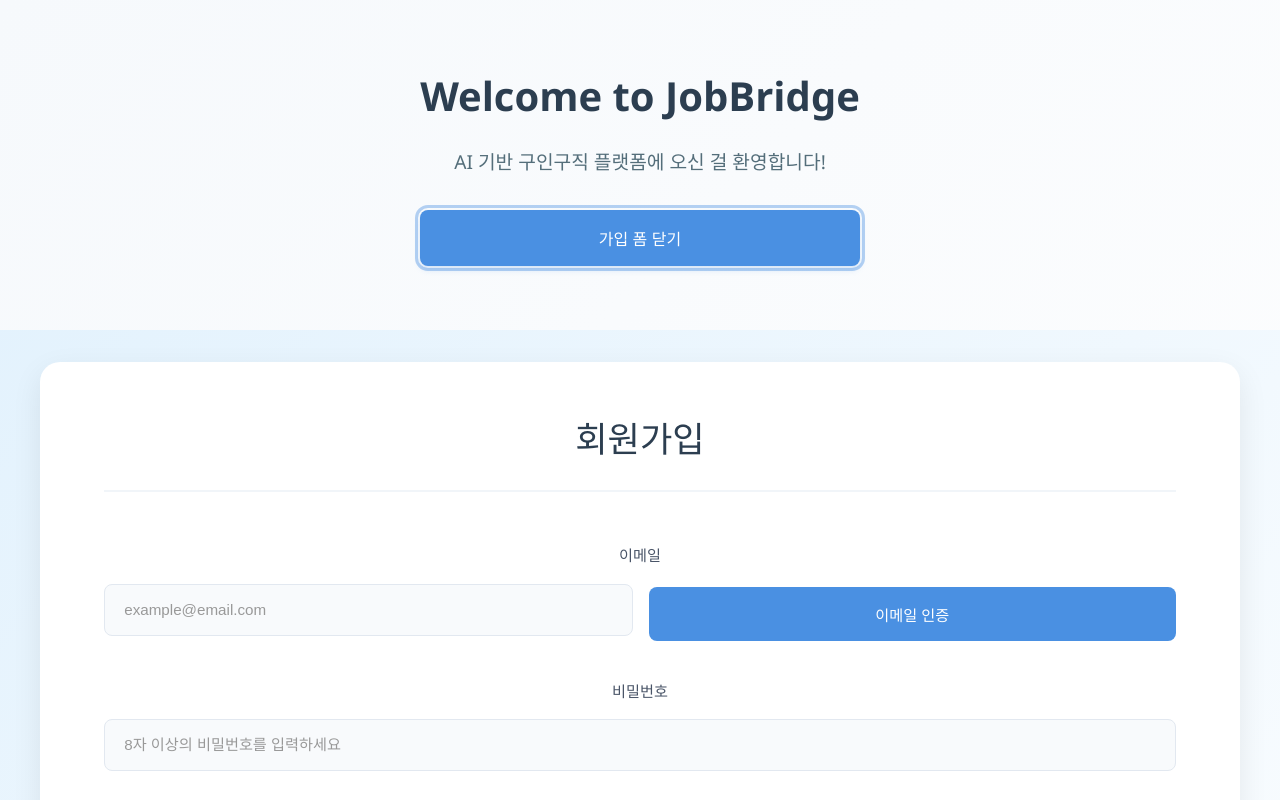
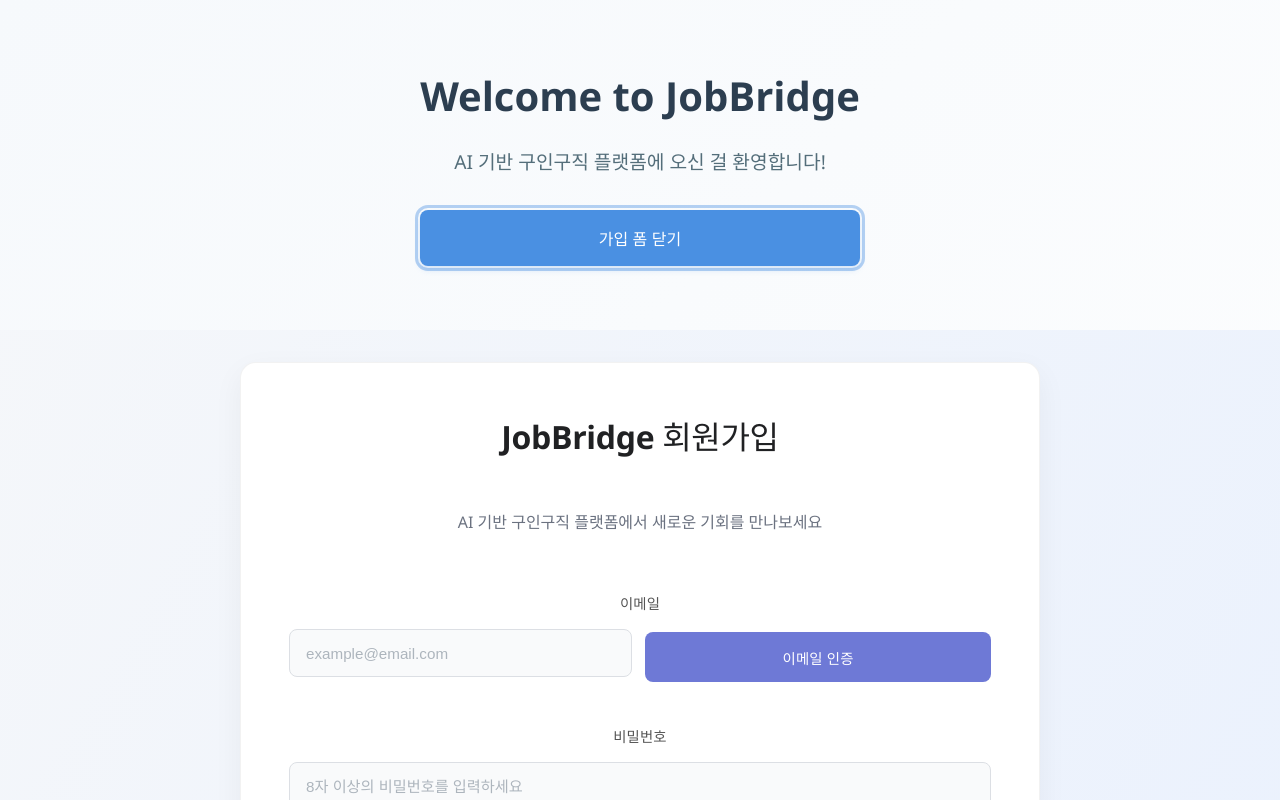
Before and after one commit to SooinDev/jobbridge-frontend, a React (Vite) app: page / in a window 1280 px wide. Both pictures are taken after a click on the button "회원가입". Shown: the top 800 px of the page. Built offline with nearby package versions, Linux system fonts and the light colour scheme.

Commit message:
edit: signuppage

```diff
--- a/src/components/SignupForm.css
+++ b/src/components/SignupForm.css
@@ -4,7 +4,7 @@
     justify-content: center;
     align-items: center;
     min-height: 100vh;
-    background: linear-gradient(135deg, #e3f2fd, #ffffff);
+    background: linear-gradient(120deg, #f5f7fa 0%, #e8f0fe 100%);
     padding: 2rem;
     width: 100%;
 }
@@ -12,28 +12,36 @@
 /* 폼 스타일 */
 .signup-form {
     background-color: #ffffff;
-    padding: 3rem 4rem;
-    border-radius: 20px;
-    box-shadow: 0 10px 30px rgba(0, 0, 0, 0.08);
+    padding: 3rem;
+    border-radius: 16px;
+    box-shadow: 0 10px 30px rgba(0, 0, 0, 0.05);
     width: 100%;
     display: flex;
     flex-direction: column;
-    gap: 1.2rem;
+    gap: 1.5rem;
     box-sizing: border-box;
-    transition: transform 0.2s ease;
-    max-width: 1200px;
+    transition: all 0.3s ease;
+    max-width: 800px;
     margin: 0 auto;
+    border: 1px solid rgba(0, 0, 0, 0.05);
 }
 
 /* 제목 */
 .signup-title {
     text-align: center;
-    font-size: 2.2rem;
-    font-weight: 700;
-    color: #2c3e50;
+    font-size: 2rem;
+    font-weight: 600;
+    color: #202123;
+    margin-bottom: 0.5rem;
+    letter-spacing: -0.01em;
+}
+
+.signup-subtitle {
+    text-align: center;
+    font-size: 1rem;
+    color: #6b7280;
     margin-bottom: 2rem;
-    border-bottom: 2px solid #f1f5f9;
-    padding-bottom: 1.5rem;
+    font-weight: 400;
 }
 
 /* 폼 그룹 - 레이블과 입력 필드를 그룹화 */
@@ -41,92 +49,120 @@
     display: flex;
     flex-direction: column;
     margin-bottom: 0.5rem;
+    position: relative;
 }
 
 .form-group label {
-    font-size: 0.95rem;
+    font-size: 0.9rem;
     font-weight: 500;
-    color: #4a5568;
-    margin-bottom: 0.5rem;
+    color: #555;
+    margin-bottom: 0.4rem;
+    letter-spacing: 0.01em;
 }
 
 /* 인풋 컨테이너 - 특히 이메일 인증 버튼을 위함 */
 .input-container {
     display: flex;
-    gap: 1rem;
+    gap: 0.8rem;
     align-items: center;
     width: 100%;
 }
 
 /* 기본 인풋 스타일 */
 .signup-form input {
-    padding: 1rem 1.2rem;
+    padding: 0.9rem 1rem;
     border-radius: 8px;
-    border: 1px solid #e2e8f0;
-    font-size: 1rem;
-    background-color: #f8fafc;
+    border: 1px solid #dcdfe4;
+    font-size: 0.95rem;
+    background-color: #f9fafb;
     transition: all 0.2s ease;
     box-sizing: border-box;
     width: 100%;
+    color: #333;
 }
 
 .signup-form input:focus {
-    border-color: #4a90e2;
+    border-color: #6e79d6;
     background-color: #fff;
-    box-shadow: 0 0 0 3px rgba(74, 144, 226, 0.15);
+    box-shadow: 0 0 0 3px rgba(110, 121, 214, 0.15);
     outline: none;
+}
+
+.signup-form input::placeholder {
+    color: #adb5bd;
+}
+
+/* 비밀번호 불일치 에러 스타일 */
+.input-error {
+    border-color: #e11d48 !important;
+    background-color: #fff5f7 !important;
+}
+
+.error-message {
+    color: #e11d48;
+    font-size: 0.8rem;
+    margin-top: 0.25rem;
+    font-weight: 500;
 }
 
 /* 이메일 인증 버튼 */
 .verify-button {
-    padding: 1rem 1.2rem;
-    background: #4a90e2;
+    padding: 0.9rem 1.2rem;
+    background: #6e79d6;
     color: #fff;
     border: none;
     border-radius: 8px;
-    font-size: 0.95rem;
-    font-weight: 600;
+    font-size: 0.9rem;
+    font-weight: 500;
     cursor: pointer;
-    transition: all 0.3s ease;
+    transition: all 0.2s ease;
     white-space: nowrap;
     min-width: 120px;
+    letter-spacing: 0.01em;
 }
 
 .verify-button:hover {
-    background: #3b78c2;
+    background: #5a66c9;
+    transform: translateY(-1px);
+}
+
+.verify-button:disabled {
+    background: #a3b1ff;
+    cursor: not-allowed;
 }
 
 /* 제출 버튼 스타일 */
 .submit-button {
-    padding: 1.2rem;
-    background: #4a90e2;
+    padding: 1rem;
+    background: #6e79d6;
     color: #fff;
     border: none;
-    border-radius: 10px;
-    font-size: 1.1rem;
-    font-weight: 600;
+    border-radius: 8px;
+    font-size: 1rem;
+    font-weight: 500;
     cursor: pointer;
-    transition: all 0.3s ease;
-    margin-top: 1rem;
+    transition: all 0.2s ease;
+    margin-top: 0.5rem;
+    letter-spacing: 0.01em;
 }
 
 .submit-button:hover {
-    background: #3b78c2;
-    transform: translateY(-2px);
+    background: #5a66c9;
+    transform: translateY(-1px);
 }
 
 .submit-button:focus {
-    outline: 3px solid rgba(74, 144, 226, 0.4);
+    outline: 3px solid rgba(110, 121, 214, 0.3);
 }
 
 /* 기업/개인 선택 영역 */
 .user-type-container {
     display: flex;
-    gap: 2.5rem;
-    margin: 1.5rem 0;
+    gap: 2rem;
+    margin: 1rem 0;
     padding: 1rem 0;
-    border-top: 1px solid #f1f5f9;
-    border-bottom: 1px solid #f1f5f9;
+    border-top: 1px solid #f0f0f0;
+    border-bottom: 1px solid #f0f0f0;
 }
 
 .user-type-option {
@@ -138,20 +174,35 @@
 .user-type-option input[type="radio"] {
     margin-right: 0.5rem;
     width: auto;
-    transform: scale(1.2);
+    cursor: pointer;
 }
 
 .user-type-option label {
-    font-size: 1rem;
-    color: #2c3e50;
+    font-size: 0.95rem;
+    color: #333;
     font-weight: 500;
     cursor: pointer;
+}
+
+/* 기업 정보 추가 필드 영역 */
+.company-fields {
+    background-color: #f8fafc;
+    padding: 1.5rem;
+    border-radius: 12px;
+    border: 1px solid #e7ebf0;
+    margin-top: 0.5rem;
+    animation: fadeIn 0.3s ease;
+}
+
+@keyframes fadeIn {
+    from { opacity: 0; transform: translateY(-5px); }
+    to { opacity: 1; transform: translateY(0); }
 }
 
 /* 2열 레이아웃 */
 .form-row {
     display: flex;
-    gap: 1.5rem;
+    gap: 1.2rem;
     width: 100%;
 }
 
@@ -186,7 +237,7 @@
     }
 
     .signup-title {
-        font-size: 1.8rem;
-        margin-bottom: 1.5rem;
+        font-size: 1.6rem;
+        margin-bottom: 1.2rem;
     }
 }
--- a/src/components/SignupForm.jsx
+++ b/src/components/SignupForm.jsx
@@ -1,20 +1,29 @@
 import React, { useState } from 'react';
 import axios from 'axios';
 import './SignupForm.css';
+// FontAwesome 아이콘 사용 (실제 사용 시 설치 필요: npm install @fortawesome/react-fontawesome @fortawesome/free-solid-svg-icons)
+// import { FontAwesomeIcon } from '@fortawesome/react-fontawesome';
+// import { faUser, faBuilding, faEnvelope, faLock, faPhone, faMapMarkerAlt, faIdCard, faBriefcase, faCalendarAlt } from '@fortawesome/free-solid-svg-icons';
 
 const SignupForm = () => {
     const [form, setForm] = useState({
         email: '',
         pw: '',
+        pwConfirm: '', // 비밀번호 확인 필드 추가
         name: '',
         address: '',
         age: '',
         phonenumber: '',
-        userType: 'individual'
+        userType: 'individual',
+        // 기업 관련 추가 필드
+        companyName: '',
+        businessNumber: '',
+        industry: ''
     });
 
     const [emailVerified, setEmailVerified] = useState(false);
     const [verifying, setVerifying] = useState(false);
+    const [passwordMatch, setPasswordMatch] = useState(true); // 비밀번호 일치 여부 상태
 
     const handleChange = (e) => {
         const { name, value } = e.target;
@@ -23,6 +32,15 @@
         // 이메일이 변경되면 인증 상태 초기화
         if (name === 'email') {
             setEmailVerified(false);
+        }
+
+        // 비밀번호 확인 필드 체크
+        if (name === 'pw' || name === 'pwConfirm') {
+            if (name === 'pw') {
+                setPasswordMatch(value === form.pwConfirm || form.pwConfirm === '');
+            } else {
+                setPasswordMatch(value === form.pw);
+            }
         }
     };
 
@@ -34,18 +52,38 @@
             return;
         }
 
+        if (!passwordMatch) {
+            alert('비밀번호가 일치하지 않습니다.');
+            return;
+        }
+
+        // 기업 선택 시 필수 필드 검증
+        if (form.userType === 'company') {
+            if (!form.companyName || !form.businessNumber) {
+                alert('회사명과 사업자 번호는 필수 입력사항입니다.');
+                return;
+            }
+        }
+
+        // 전송 데이터에서 pwConfirm 제외
+        const { pwConfirm: _, ...submitData } = form;
+
         try {
-            await axios.post('http://localhost:8080/api/user/signup', form);
+            await axios.post('http://localhost:8080/api/user/signup', submitData);
             alert('회원가입 성공!');
             // 폼 초기화
             setForm({
                 email: '',
                 pw: '',
+                pwConfirm: '',
                 name: '',
                 address: '',
                 age: '',
                 phonenumber: '',
-                userType: 'individual'
+                userType: 'individual',
+                companyName: '',
+                businessNumber: '',
+                industry: ''
             });
             setEmailVerified(false);
         } catch (err) {
@@ -90,7 +128,8 @@
     return (
         <div className="signup-container">
             <form className="signup-form" onSubmit={handleSubmit}>
-                <h2 className="signup-title">회원가입</h2>
+                <h2 className="signup-title">JobBridge 회원가입</h2>
+                <p className="signup-subtitle">AI 기반 구인구직 플랫폼에서 새로운 기회를 만나보세요</p>
 
                 {/* 이메일 및 인증 버튼 */}
                 <div className="form-group">
@@ -128,6 +167,25 @@
                         required
                         minLength="8"
                     />
+                </div>
+
+                {/* 비밀번호 확인 필드 추가 */}
+                <div className="form-group">
+                    <label htmlFor="pwConfirm">비밀번호 확인</label>
+                    <input
+                        id="pwConfirm"
+                        name="pwConfirm"
+                        type="password"
+                        placeholder="비밀번호를 다시 입력하세요"
+                        value={form.pwConfirm}
+                        onChange={handleChange}
+                        required
+                        minLength="8"
+                        className={!passwordMatch && form.pwConfirm ? 'input-error' : ''}
+                    />
+                    {!passwordMatch && form.pwConfirm && (
+                        <p className="error-message">비밀번호가 일치하지 않습니다.</p>
+                    )}
                 </div>
 
                 {/* 이름과 나이를 한 줄에 배치 */}
@@ -208,6 +266,44 @@
                     </div>
                 </div>
 
+                {/* 기업 선택 시 추가 필드 표시 */}
+                {form.userType === 'company' && (
+                    <div className="company-fields">
+                        <div className="form-group">
+                            <label htmlFor="companyName">회사명</label>
+                            <input
+                                id="companyName"
+                                name="companyName"
+                                placeholder="회사명을 입력하세요"
+                                value={form.companyName}
+                                onChange={handleChange}
+                                required={form.userType === 'company'}
+                            />
+                        </div>
+                        <div className="form-group">
+                            <label htmlFor="businessNumber">사업자 등록번호</label>
+                            <input
+                                id="businessNumber"
+                                name="businessNumber"
+                                placeholder="사업자 등록번호를 입력하세요 (예: 123-45-67890)"
+                                value={form.businessNumber}
+                                onChange={handleChange}
+                                required={form.userType === 'company'}
+                            />
+                        </div>
+                        <div className="form-group">
+                            <label htmlFor="industry">업종</label>
+                            <input
+                                id="industry"
+                                name="industry"
+                                placeholder="업종을 입력하세요"
+                                value={form.industry}
+                                onChange={handleChange}
+                            />
+                        </div>
+                    </div>
+                )}
+
                 <button type="submit" className="submit-button">가입하기</button>
             </form>
         </div>
```
